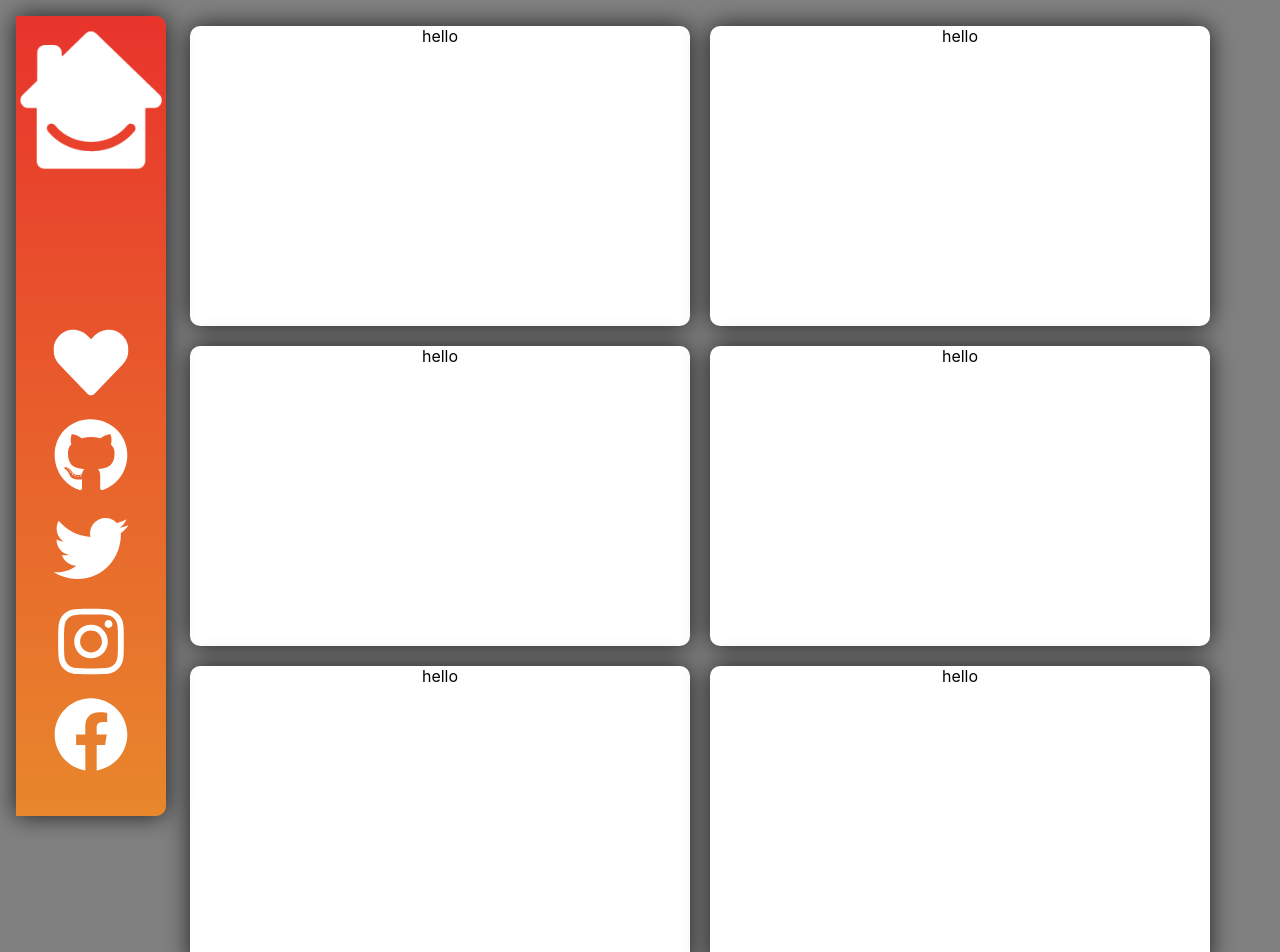
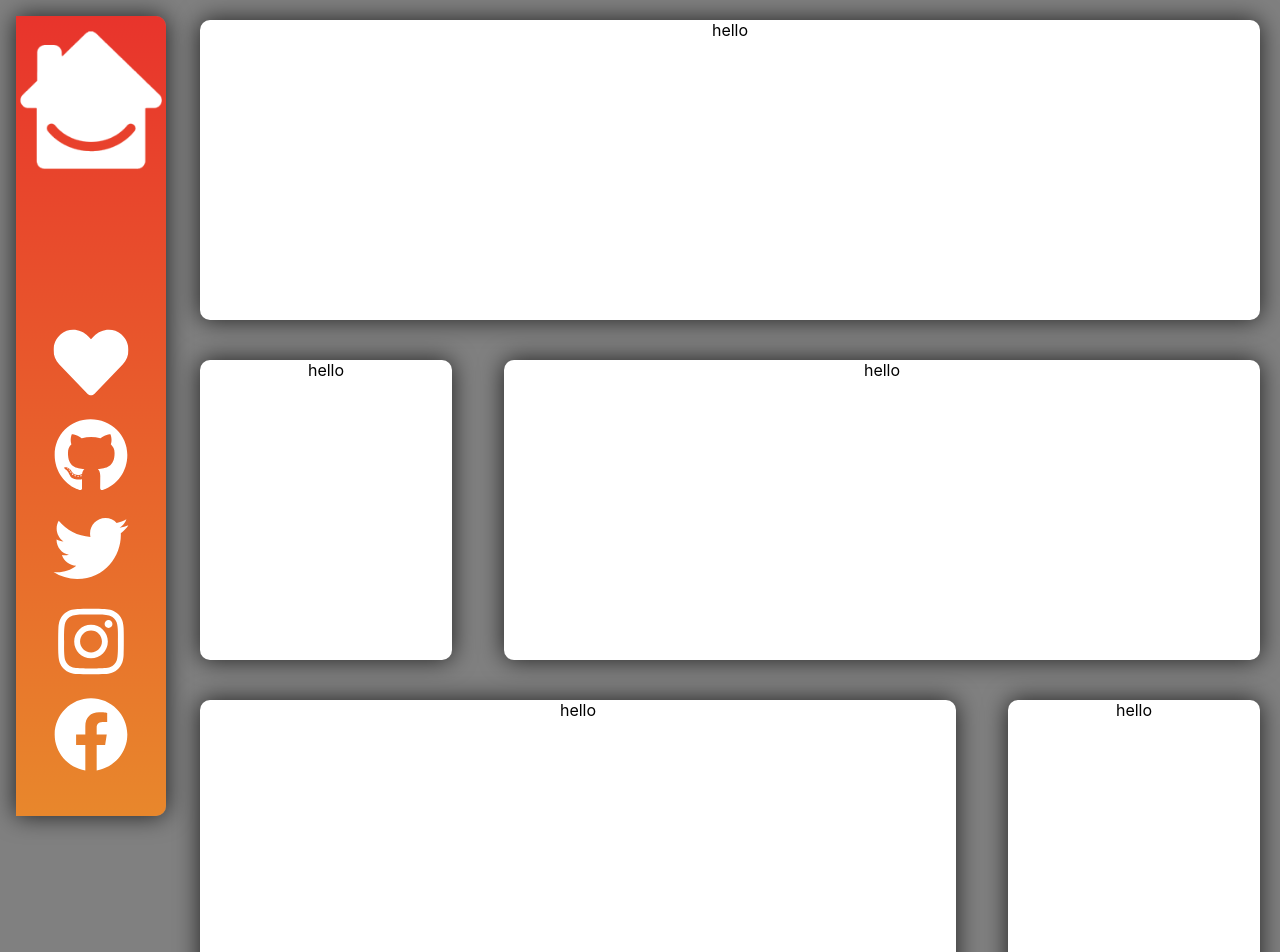
Before and after one commit to TheNameIsMatt/LearnReact-Website, a React (Create React App) app in the folder my-app/: page / in a window 1280 px wide. Shown: the top 952 px of the page. Built offline with nearby package versions, Linux system fonts and the light colour scheme.

Commit message:
more work

```diff
--- a/my-app/src/App.css
+++ b/my-app/src/App.css
@@ -11,15 +11,34 @@
 
 .one {
   grid-column: 1 / 1;
-
-  width: 180px;
+  max-width: 180px;
   margin: 0;
 
 }
-.cards {
+.maininfocolumn{
   grid-column: 2 / 2;
   flex-wrap: wrap;
   display: flex;
+  margin: 10px;
+}
 
+.twentyeightygrid {
+  display: flex;
+  min-height:100px;
+  width: 100%;
+  gap: 2em;
 
 }
+
+.twenty {
+width:25%;
+height: inherit;
+margin-right: 20px;
+}
+
+.eighty{
+display: inline-block;
+width:75%;
+height: inherit;
+margin-right: 20px;
+}
--- a/my-app/src/App.js
+++ b/my-app/src/App.js
@@ -1,15 +1,30 @@
 import Sidebar_Home from "./Components/Sidebar_Home";
 // Example of importing something from icons back
- //import { IconName } from "react-icons/fa";
- import MainCards from "./Components/MainCards";
- import './App.css';
+//import { IconName } from "react-icons/fa";
+import MainCards from "./Components/MainCards";
+import './App.css';
 
 function App() {
   return (
     <div className="pagewrapper">
       <div className="one"><Sidebar_Home></Sidebar_Home></div>
 
-      <div className="cards"><MainCards></MainCards></div>
+      <div className="maininfocolumn"><MainCards></MainCards></div>
+      <div className="maininfocolumn">
+        <div className="twentyeightygrid">
+          <div className="twenty"><MainCards></MainCards></div>
+          <div className="eighty"><MainCards></MainCards></div>
+        </div>
+      </div>
+      <div className="maininfocolumn">
+        <div className="twentyeightygrid">
+          <div className="eighty"><MainCards></MainCards></div>
+          <div className="twenty"><MainCards></MainCards></div>
+        </div>
+      </div>
+
+      <div className="maininfocolumn"><MainCards></MainCards></div>
+
     </div>
   );
 }
--- a/my-app/src/Components/MainCards.css
+++ b/my-app/src/Components/MainCards.css
@@ -1,8 +1,8 @@
-.maincards {
-    top: 1rem;
+.maincolumn{
+
     background-color: white;
     border-radius: 10px;
-    width: 500px;
+    width: 100%;
     height: 300px;
     position: relative;
     margin: 10px;
--- a/my-app/src/Components/MainCards.js
+++ b/my-app/src/Components/MainCards.js
@@ -5,13 +5,9 @@ import React from 'react';
 const MainCards = () => {
     return (
         <>
-            <div className='maincards card'>hello</div>
-            <div className='maincards card'>hello</div>
-            <div className='maincards card'>hello</div>
-            <div className='maincards card'>hello</div>
-            <div className='maincards card'>hello</div>
-            <div className='maincards card'>hello</div>
-            <div className='maincards card'>hello</div>
+            <div className='maincolumn card'>hello</div>
+
+
         </>
     );
 };
--- a/my-app/src/Components/Sidebar_Home.css
+++ b/my-app/src/Components/Sidebar_Home.css
@@ -28,16 +28,13 @@
 
 ol {
     padding: 0;
-    list-style-position: inside;
 }
 
 li {
     color:white;
     font-size: 75px;
     list-style: none;
-    flex: auto;
-    text-align: center;
-    list-style-position: inside;
+
 }
 
 .hoverslidepanel{
```
